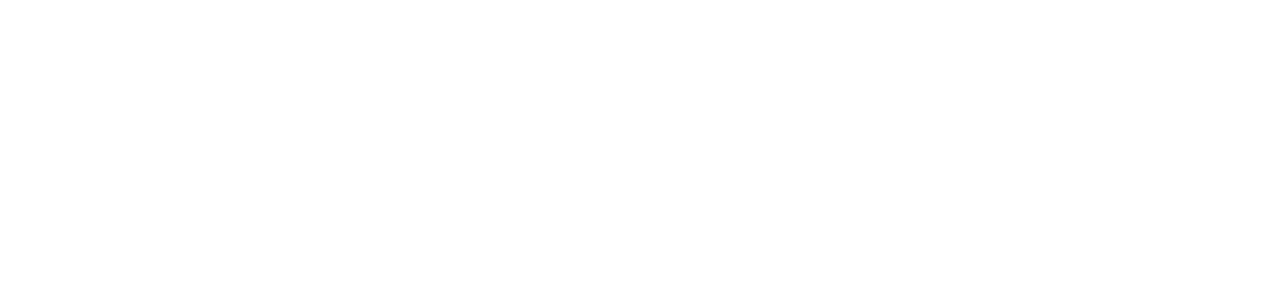
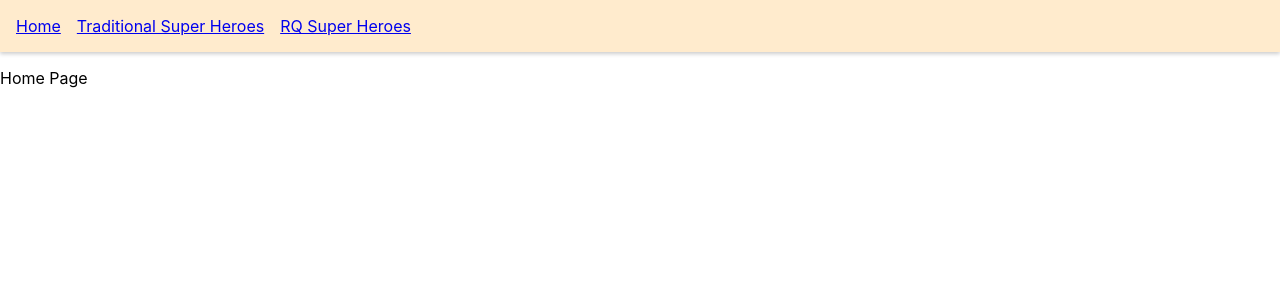
Before and after one commit to zombienerx/zombienerx-react-query-tuts, a React (Create React App) app in the folder rq-1/: page / in a window 1280 px wide. Shown: the top 300 px of the page. Built offline with nearby package versions, Linux system fonts and the light colour scheme.

Commit message:
Added routes and basic petching

```diff
--- /dev/null
+++ b/rq-1/db.json
@@ -0,0 +1,19 @@
+{
+  "superheroes": [
+    {
+      "id": 1,
+      "name": "Batman",
+      "alterEgo": "Bruce Wayne"
+    },
+    {
+      "id": 2,
+      "name": "Superman",
+      "alterEgo": "Clark Kent"
+    },
+    {
+      "id": 3,
+      "name": "Wonder Woman",
+      "alterEgo": "Princess Diana"
+    }
+  ]
+}
--- a/rq-1/src/App.css
+++ b/rq-1/src/App.css
@@ -2,37 +2,15 @@
   text-align: center;
 }
 
-.App-logo {
-  height: 40vmin;
-  pointer-events: none;
+nav ul {
+  display: flex;
+  background-color: blanchedalmond;
+  margin-block-start: 0;
+  padding: 16px;
+  box-shadow: 0 2px 4px rgba(0, 0, 0, 0.2);
 }
 
-@media (prefers-reduced-motion: no-preference) {
-  .App-logo {
-    animation: App-logo-spin infinite 20s linear;
-  }
+nav ul li {
+  list-style-type: none;
+  margin-right: 16px;
 }
-
-.App-header {
-  background-color: #282c34;
-  min-height: 100vh;
-  display: flex;
-  flex-direction: column;
-  align-items: center;
-  justify-content: center;
-  font-size: calc(10px + 2vmin);
-  color: white;
-}
-
-.App-link {
-  color: #61dafb;
-}
-
-@keyframes App-logo-spin {
-  from {
-    transform: rotate(0deg);
-  }
-  to {
-    transform: rotate(360deg);
-  }
-}
--- a/rq-1/src/App.tsx
+++ b/rq-1/src/App.tsx
@@ -1,11 +1,33 @@
-import React from 'react';
-import './App.css';
+import { BrowserRouter as Router, Routes, Route, Link } from 'react-router-dom'
+import './App.css'
+import { HomePage } from './components/Home.page'
+import { RQSuperHeroesPage } from './components/RQSuperHeroes.page'
+import { SuperHeroesPage } from './components/SuperHeroes.page'
 
 function App() {
   return (
-    <div className="App">
-
-    </div>
+    <Router>
+      <div>
+        <nav>
+          <ul>
+            <li>
+              <Link to='/'>Home</Link>
+            </li>
+            <li>
+              <Link to='/super-heroes'>Traditional Super Heroes</Link>
+            </li>
+            <li>
+              <Link to='/rq-super-heroes'>RQ Super Heroes</Link>
+            </li>
+          </ul>
+        </nav>
+        <Routes>
+          <Route path='/super-heroes' element={<SuperHeroesPage />} />
+          <Route path='/rq-super-heroes' element ={<RQSuperHeroesPage />} />
+          <Route path='/' element= {<HomePage />} />
+        </Routes>
+      </div>
+    </Router>
   );
 }
 
--- /dev/null
+++ b/rq-1/src/components/Home.page.tsx
@@ -0,0 +1,9 @@
+import React from 'react';
+
+export const HomePage = () => {
+  return (
+    <>
+      <div>Home Page</div>
+    </>
+  )
+}
--- /dev/null
+++ b/rq-1/src/components/RQSuperHeroes.page.tsx
@@ -0,0 +1,9 @@
+import React from 'react';
+
+export const RQSuperHeroesPage = () => {
+  return (
+    <>
+      <div>RQ Super Heroes Page</div>
+    </>
+  )
+}
--- /dev/null
+++ b/rq-1/src/components/SuperHeroes.page.tsx
@@ -0,0 +1,27 @@
+import {useState, useEffect} from 'react';
+import axios from 'axios';
+
+export const SuperHeroesPage = () => {
+  const [isLoading, setIsLoading] = useState(true);
+  const [data, setData] = useState<any[]>([])
+
+  useEffect(() => {
+    axios.get('http://localhost:4000/superheroes').then((res) => {
+      setData(res.data)
+      setIsLoading(false)
+    })
+  }, [])
+
+  if (isLoading) {
+    return <h2>Loding in progress...</h2>
+  }
+
+  return (
+  <>
+    <h2>Super Heroes Page</h2>
+    {data.map((hero) => {
+      return <div key={hero.name}>{hero.name}</div>
+    })}
+  </>
+  )
+}
```
Also changed, not shown: rq-1/package.json (+7 -1 lines), 2 other files (tests, documents, lock files or other folders).
